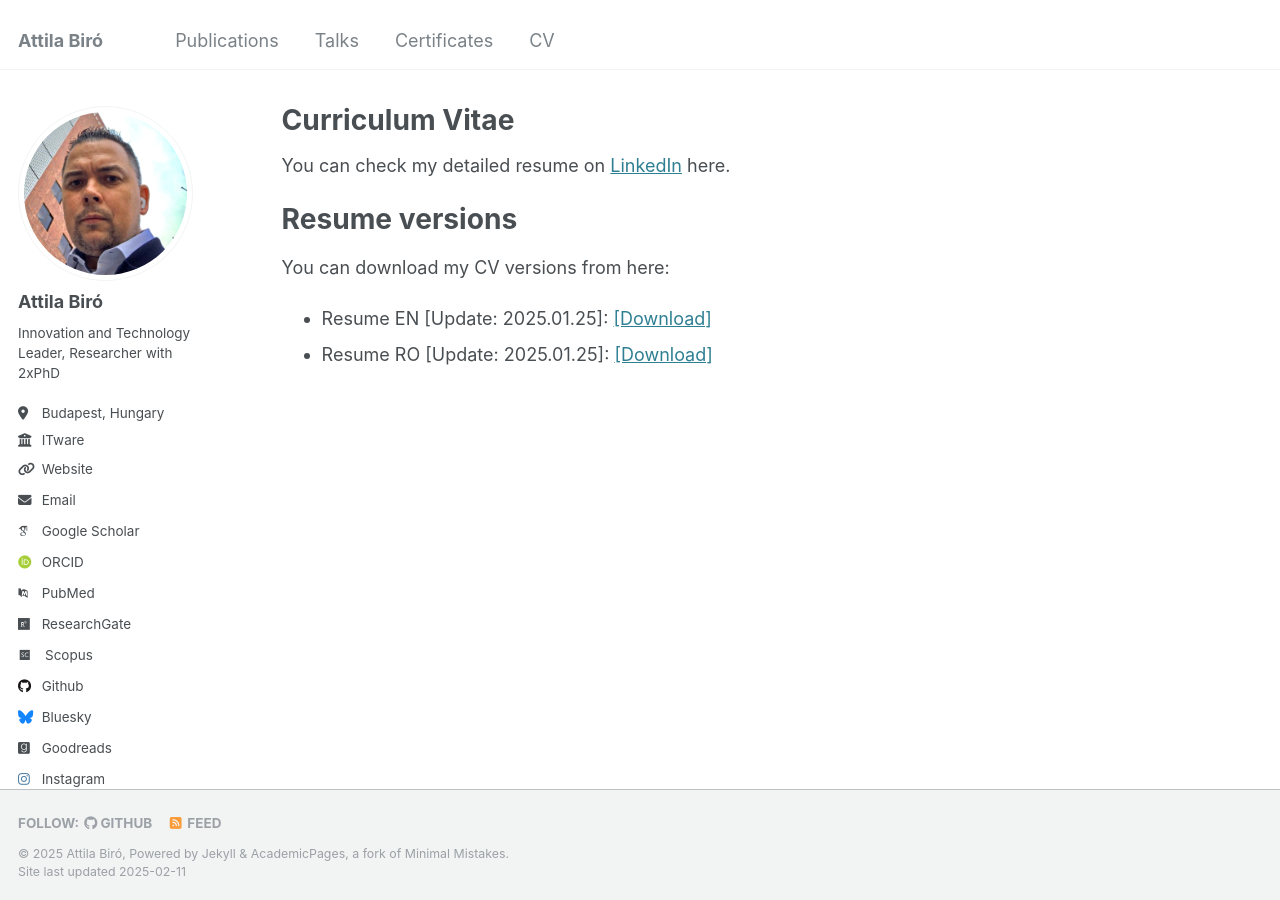
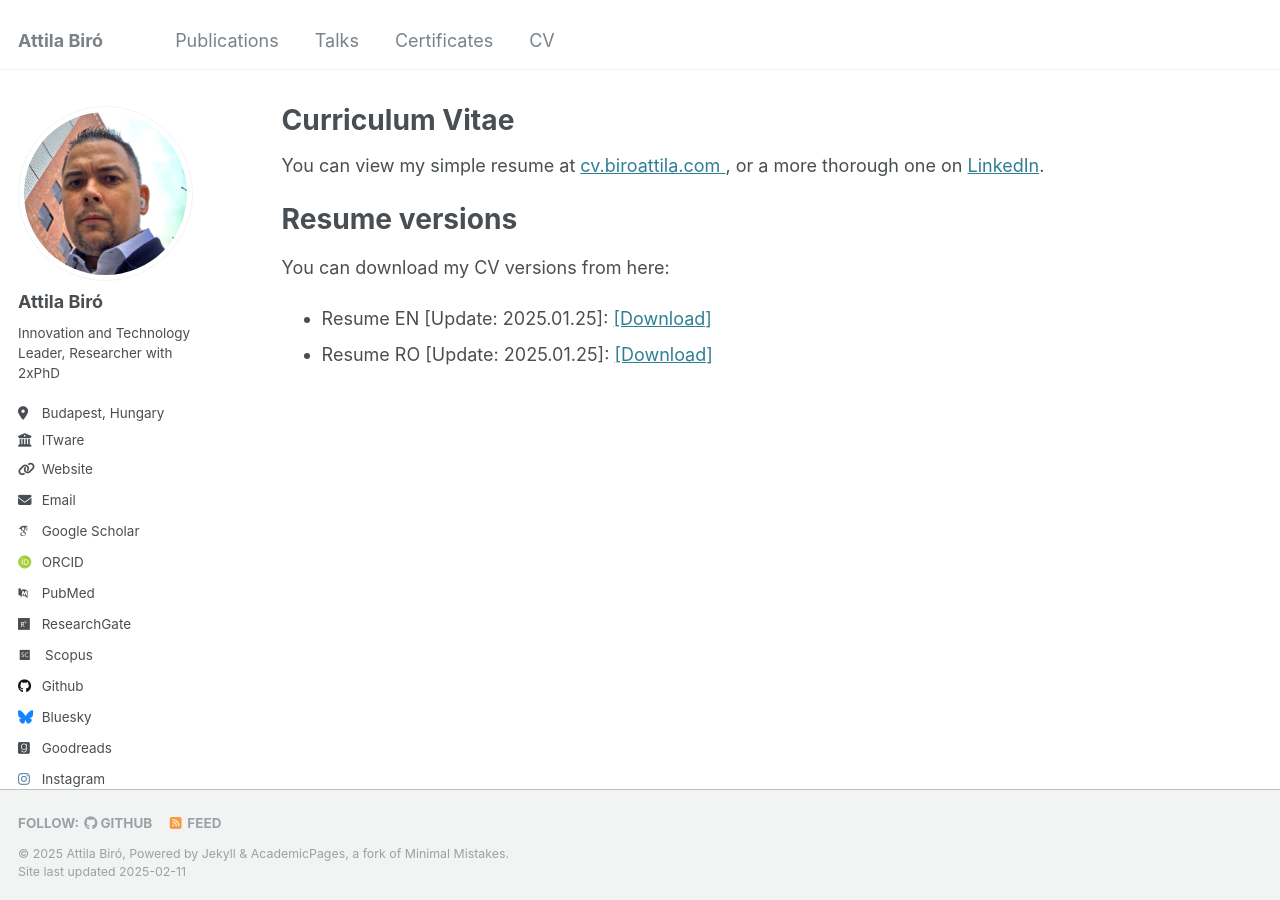
Before and after one commit to biroka/biroka.github.io, a Jekyll site: the page built from _pages/cv.md, in a window 1280 px wide. Built offline with Jekyll 4.4.1, drawn with Linux system fonts in a browser that asks for light colours; some web fonts are replaced.

Commit message:
Update cv.md

```diff
--- a/_pages/cv.md
+++ b/_pages/cv.md
@@ -6,7 +6,7 @@ author_profile: true
 redirect_from:
   - /resume
 ---
-You can check my detailed resume on  <a target="_new" href="https://www.linkedin.com/in/biroattila"> LinkedIn</a> here.
+You can view my simple resume at <a target="_new" href="https://cv.biroattila.com"> cv.biroattila.com </a>, or a more thorough one on <a target="_new" href="https://www.linkedin.com/in/biroattila"> LinkedIn</a>.
 
 
 Resume versions
```
